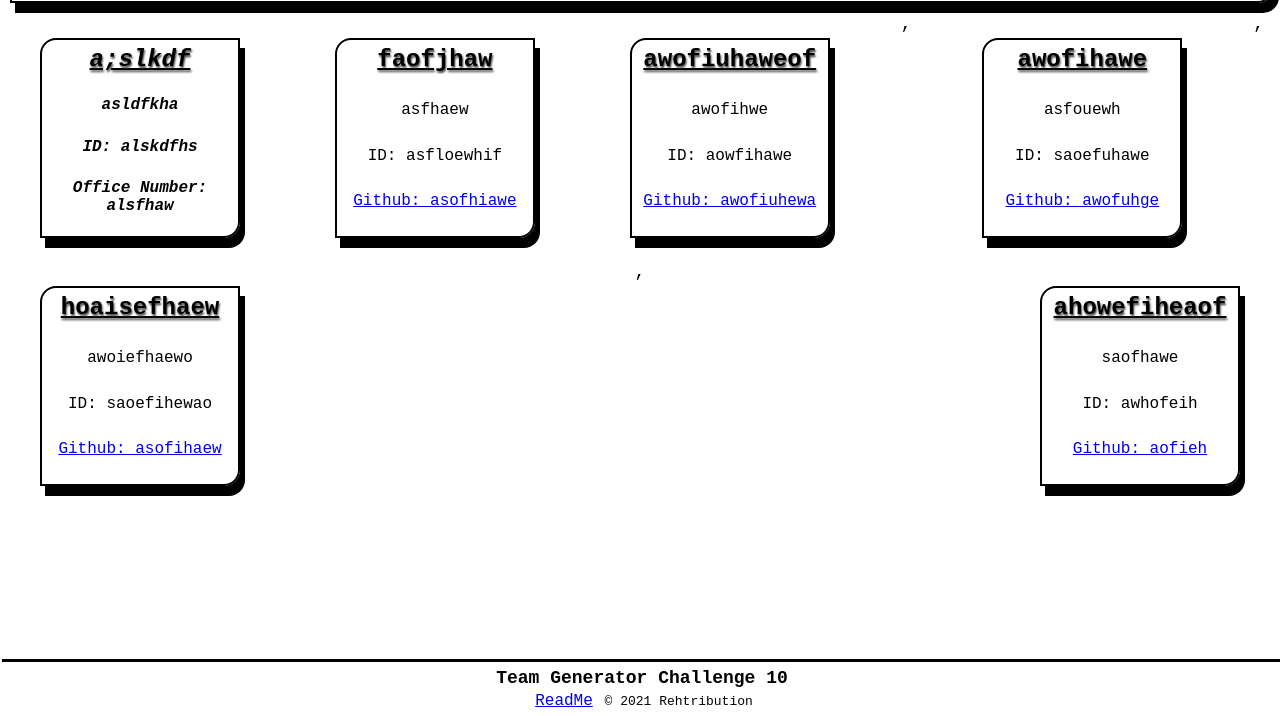
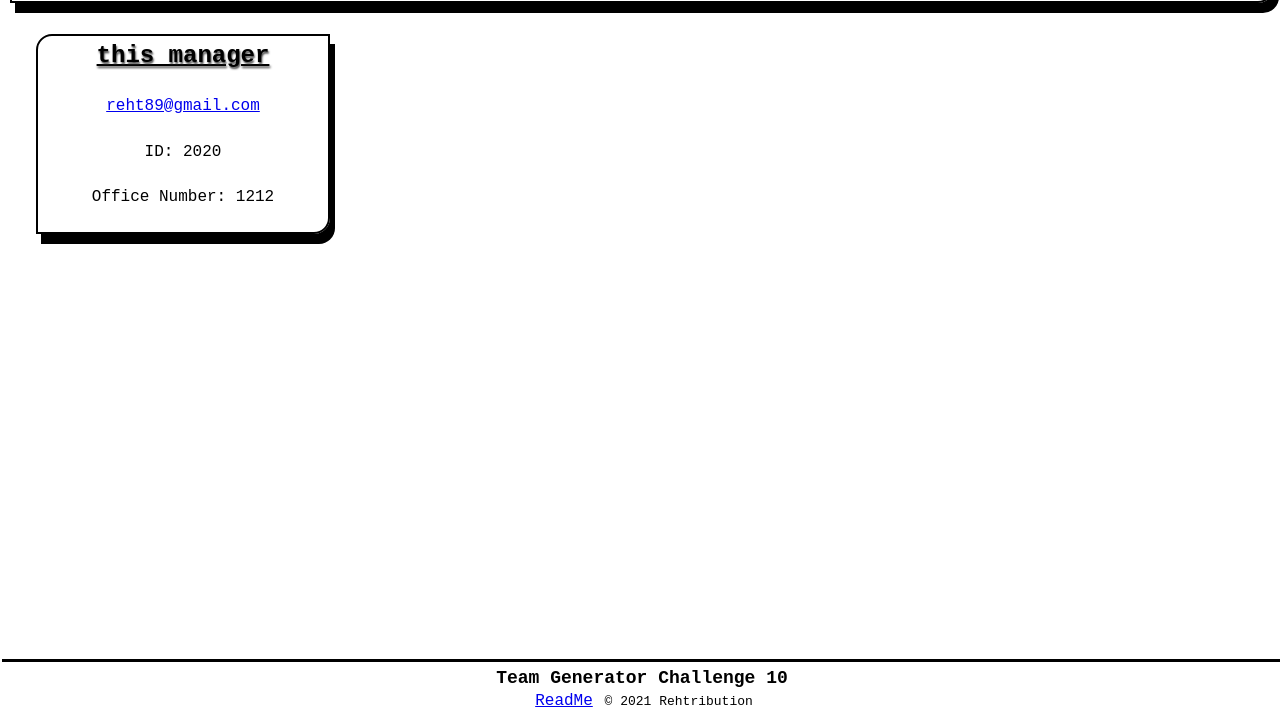
Before and after one commit to Rehtribution/10-dundermiff, a website: page team.html in a window 1280 px wide. Shown: the part 84-800 px from the top of the page. Drawn offline with Linux system fonts and the light colour scheme.

Commit message:
email link highlighting but not opening email service

```diff
--- a/index.js
+++ b/index.js
@@ -124,5 +124,5 @@ function addIntern() {
 //done will create the team.html file
 function done() {
     console.log(team);
-    fs.writeFile('team.html', create(team), err => err ? console.log(err) : console.log("HTML page created!"));
+    fs.writeFile('team.html', create(team), err => err ? console.log(err) : console.log("==========HTML page created!=========="));
 }
--- a/team.html
+++ b/team.html
@@ -16,60 +16,16 @@
     <!--main content start-->
     <body>
         <div class="container">
-            <div class="card-deck">
-            <div id = manager>
-                <div class="card mb-4" style="width: 8rem;">
-                <h2>a;slkdf</h2>
-                <p>asldfkha</p>
-                <p>ID: alskdfhs</p>
-                <p>Office Number: alsfhaw</p>
-            </div>
+        <div class="card-deck">
+
+            <div class="card">
+                <h2>this manager</h2>
+                <p><a href = reht89@gmail.com>reht89@gmail.com</a></p>
+                <p>ID: 2020</p>
+                <p>Office Number: 1212</p>
             </div>
 
-        <div id = engineer>
-            <div class="card mb-4" style="width: 8rem;">
-                <h2>faofjhaw</h2>
-                <p>asfhaew</p>
-                <p>ID: asfloewhif</p>
-                <p><a href="https://api.github.com/users/asofhiawe">Github: asofhiawe</a></p>
-            </div>
-            </div>
-
-        <div id = engineer>
-            <div class="card mb-4" style="width: 8rem;">
-                <h2>awofiuhaweof</h2>
-                <p>awofihwe</p>
-                <p>ID: aowfihawe</p>
-                <p><a href="https://api.github.com/users/awofiuhewa">Github: awofiuhewa</a></p>
-            </div>
-            </div>
-        ,
-        <div id = engineer>
-            <div class="card mb-4" style="width: 8rem;">
-                <h2>awofihawe</h2>
-                <p>asfouewh</p>
-                <p>ID: saoefuhawe</p>
-                <p><a href="https://api.github.com/users/awofuhge">Github: awofuhge</a></p>
-            </div>
-            </div>
-        ,
-        <div id = engineer>
-            <div class="card mb-4" style="width: 8rem;">
-                <h2>hoaisefhaew</h2>
-                <p>awoiefhaewo</p>
-                <p>ID: saoefihewao</p>
-                <p><a href="https://api.github.com/users/asofihaew">Github: asofihaew</a></p>
-            </div>
-            </div>
-        ,
-        <div id = engineer>
-            <div class="card mb-4" style="width: 8rem;">
-                <h2>ahowefiheaof</h2>
-                <p>saofhawe</p>
-                <p>ID: awhofeih</p>
-                <p><a href="https://api.github.com/users/aofieh">Github: aofieh</a></p>
-            </div>
-            </div>
+        </div>
         </div>
     </body>
     <!--main content end-->
```
Also changed, not shown: src/template.js (+4 -5 lines).
